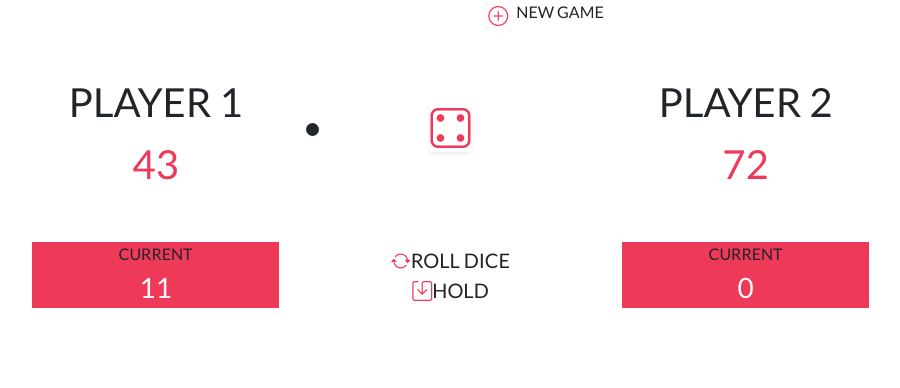
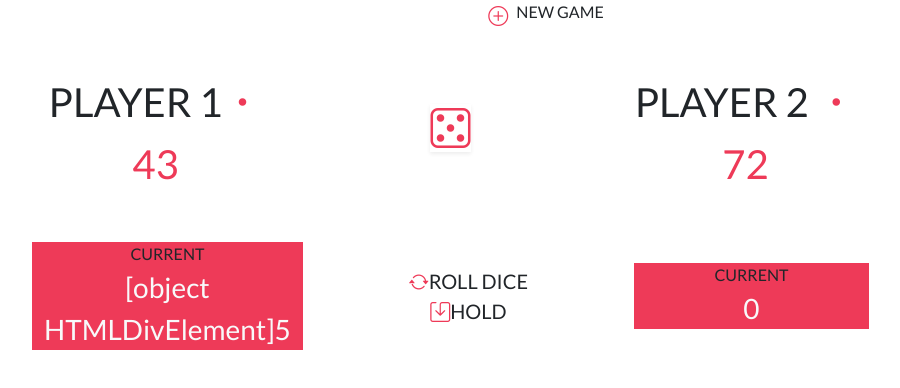
Before and after one commit to PriscillaRenault/DiceGame, a website: page index.html in a window 1280 px wide. Shown: the whole page, without its empty margins (98-998 px from the left). Drawn offline with nearby package versions, Linux system fonts and the light colour scheme.

Commit message:
diceValue ok

```diff
--- a/assets/css/style.css
+++ b/assets/css/style.css
@@ -4,3 +4,6 @@
 .show {
   display: flex;
 }
+ul {
+  list-style: none;
+}
--- a/index.html
+++ b/index.html
@@ -36,8 +36,10 @@
         class="row d-flex justify-content-evenly align-items-center w-75 m-5 column-gap-5"
       >
         <div class="col">
-          <h1 class="text-center">PLAYER 1</h1>
-          <div data-global="js-global" class="text-center text-primary fs-1">
+          <h1 class="text-center">
+            PLAYER 1<i class="bi bi-dot text-primary fs-1"></i>
+          </h1>
+          <div id="js-globalPlayer1" class="text-center text-primary fs-1">
             43
           </div>
         </div>
@@ -64,8 +66,10 @@
         </ul>
 
         <div class="col">
-          <h1 class="text-center">PLAYER 2</h1>
-          <div data-global="js-global" class="text-center text-primary fs-1">
+          <h1 class="text-center">
+            PLAYER 2 <i class="bi bi-dot text-primary fs-1"></i>
+          </h1>
+          <div id="js-globalPlayer2" class="text-center text-primary fs-1">
             72
           </div>
         </div>
@@ -76,7 +80,7 @@
       >
         <div class="col bg-primary text-center">
           CURRENT
-          <div data-current="js-current" class="text-light fs-3">11</div>
+          <div id="js-currentPlayer1" class="text-light fs-3">11</div>
         </div>
 
         <div class="col text-center fs-5">
@@ -88,7 +92,7 @@
 
         <div class="col bg-primary text-center">
           CURRENT
-          <div data-current="js-current" class="text-light fs-3">0</div>
+          <div id="js-currentPlayer2" class="text-light fs-3">0</div>
         </div>
       </div>
     </div>
--- a/script.js
+++ b/script.js
@@ -8,15 +8,21 @@
 
 const diceElements = document.getElementsByClassName('js-dice')
 
+let currentValue = document.getElementById('js-currentPlayer1')
+let globalValue = document.getElementById('js-globalPlayer1')
+let currentScore = currentValue
+let globalScore = globalValue
+
 //random dice value
 function diceValue() {
   return Math.floor(Math.random() * 6) + 1
 }
-console.log(diceValue())
 //hide other dices
 const matchingValue = diceValue().toString()
+console.log(matchingValue)
 
-function hideOthersDices() {
+function rollDice() {
+  //show the dice of diceValue
   for (let i = 0; i < diceElements.length; i++) {
     const element = diceElements[i]
     if (element.getAttribute('value') !== matchingValue) {
@@ -25,6 +31,17 @@ function hideOthersDices() {
       element.classList.remove('hidden')
     }
   }
+  const diceNumber = parseInt(matchingValue)
+  if (diceNumber !== 1) {
+    currentScore += diceNumber
+    currentValue.textContent = currentScore
+  } else {
+    currentScore = 0
+    currentValue.textContent = 0
+    switchPlayer()
+  }
 }
+rollDice()
 
-hideOthersDices()
+//switch between the 2 players
+function switchPlayer() {}
```
Also changed, not shown: bug affichage dice HTML.jpg (added), bug affichage dice JS.jpg (added).
